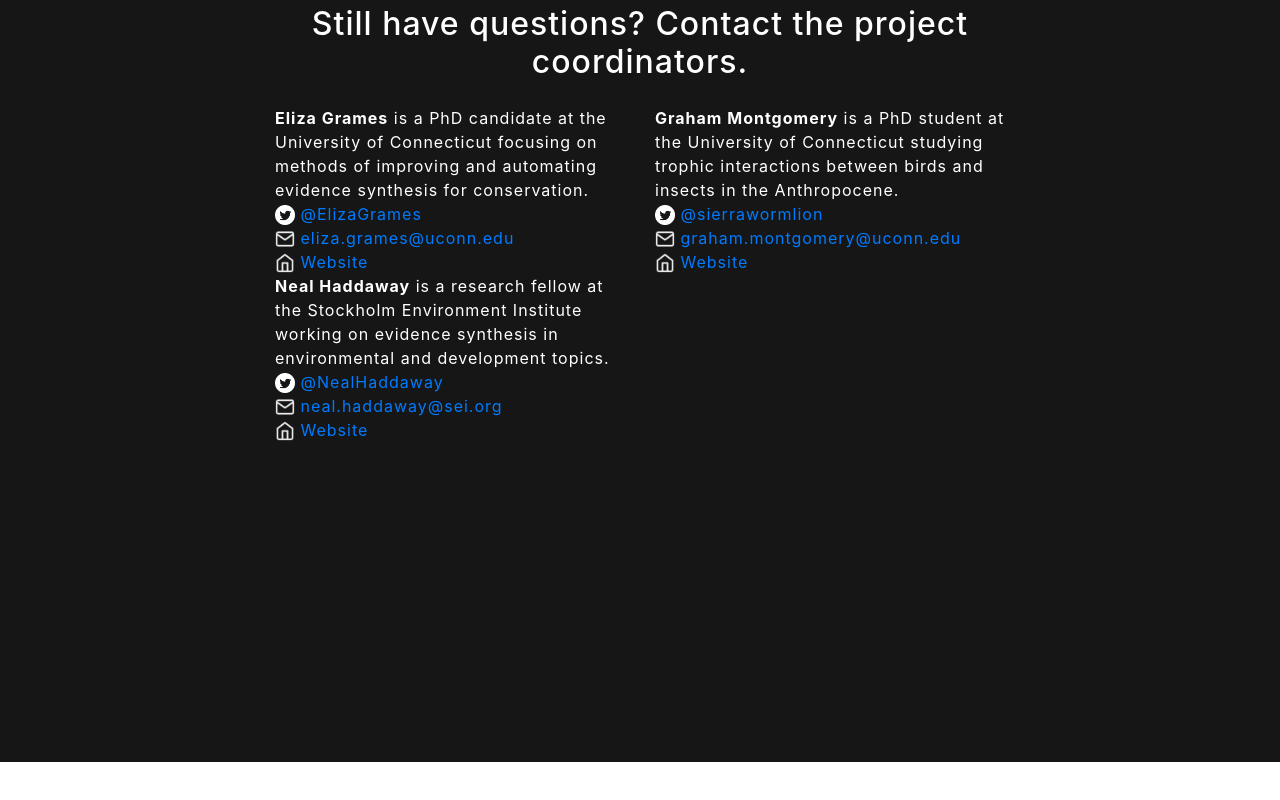
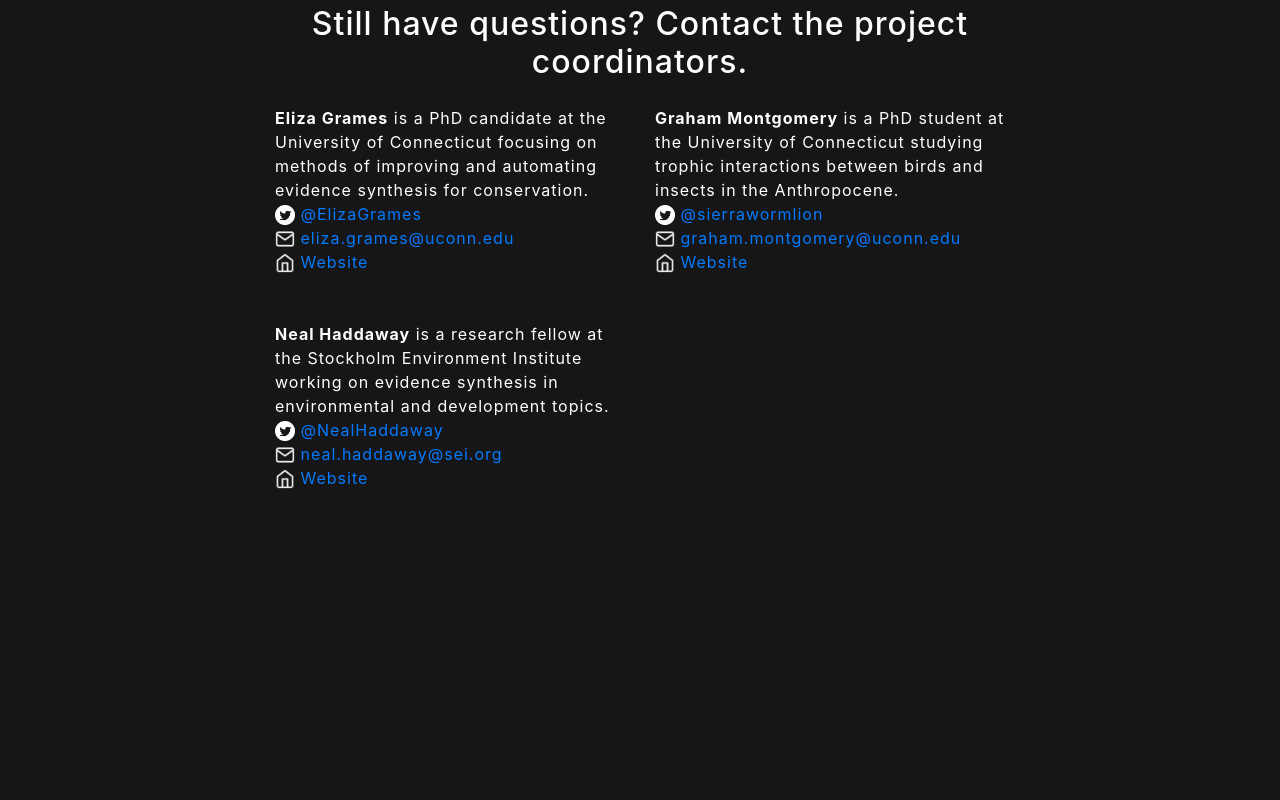
Before and after one commit to entogem/EntoGEM.github.io, a website with bundled scripts: page index.html in a window 1280 px wide. Shown: the part 5752-6552 px from the top of the page. Before the commit the page ends 6514 px from the top, so only its background shows below. Built offline with nearby package versions, Linux system fonts and the light colour scheme.

Commit message:
actually fixed spacing with coordinators

```diff
--- a/index.html
+++ b/index.html
@@ -217,8 +217,9 @@ graham.montgomery@uconn.edu
      <a href="https://grahambirdsbugs.weebly.com/" target="_blank">
      <img src="img/website.png" width=20, height=20>
      Website				</a>
-     </div>
+     </div></div><div class="row text-white">
           <div class="col-md-6 ">
+            <br><br>
      <b>Neal Haddaway</b> is a research fellow at the Stockholm Environment Institute working on evidence synthesis in environmental and development topics.<br>
      <a href="http://twitter.com/nealhaddaway" target="_blank">
      <img src="img/twitter.png" width=20, height=20>
```
